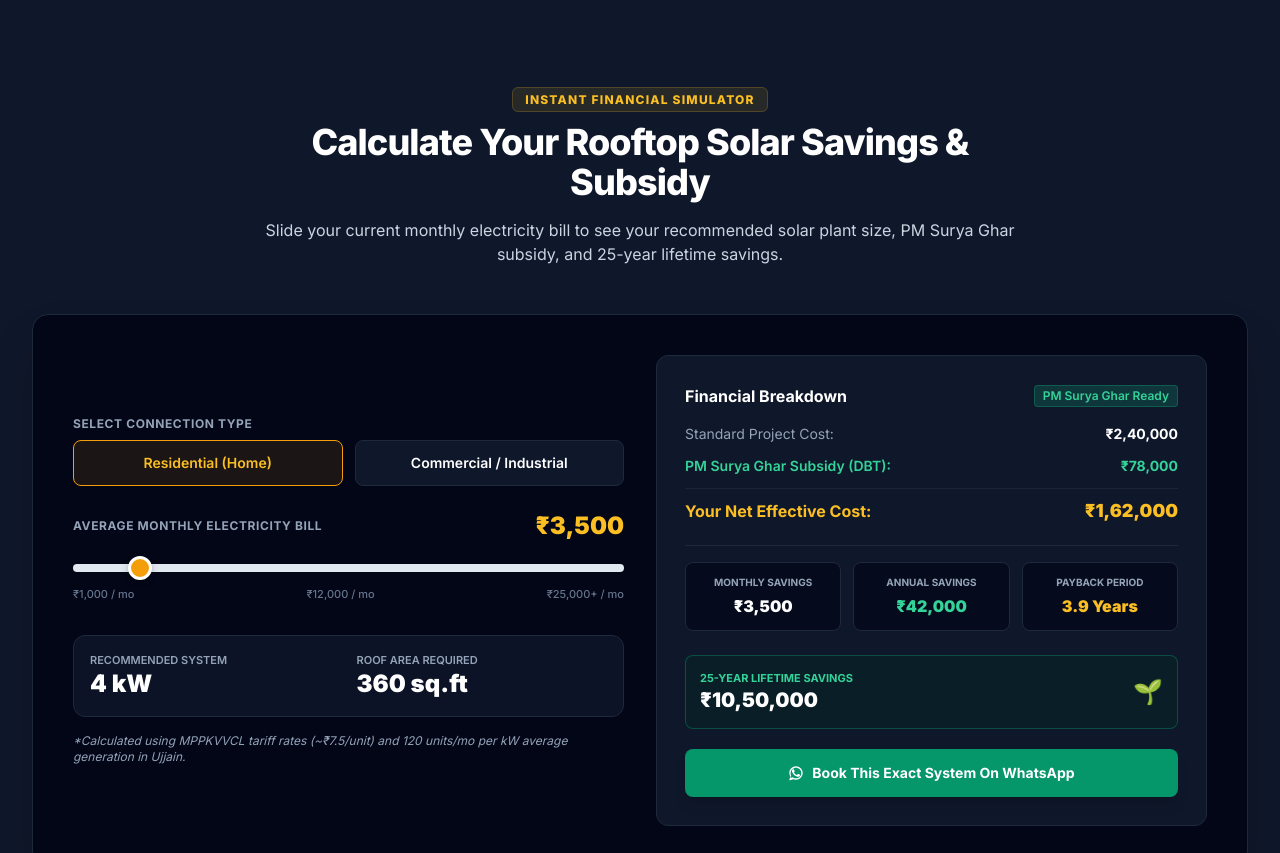
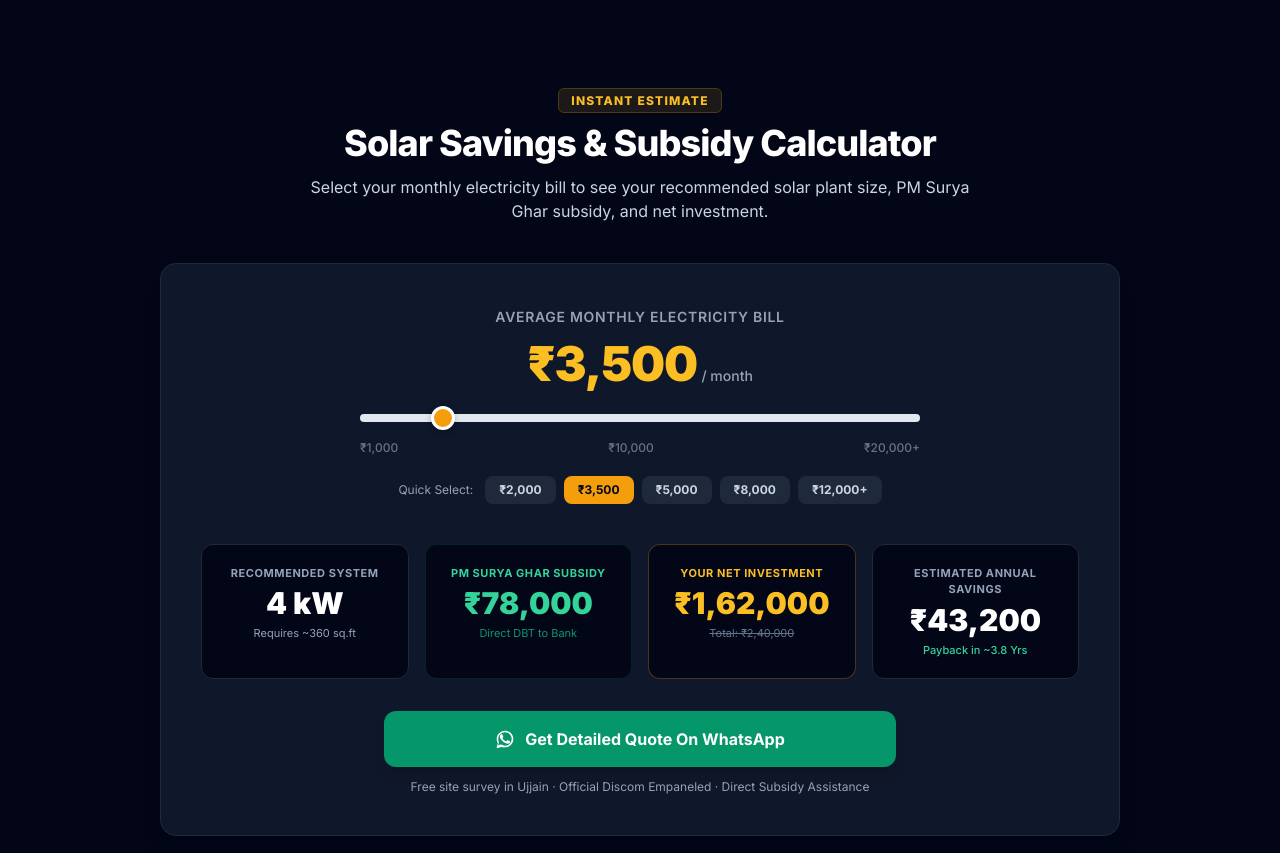
Before and after one commit to mayankuttm1-bit/innovative-energy-solutions, a plain HTML site: page index.html in a window 1280 px wide. Shown: the part 4100-4953 px from the top of the page. Drawn offline with nearby package versions, Linux system fonts and the light colour scheme.

Commit message:
Simplify solar calculator UI: clean card layout, 4 key metrics, and preset bill chips

```diff
--- a/assets/js/main.js
+++ b/assets/js/main.js
@@ -162,98 +162,99 @@ function initStatsCounters() {
 }
 
 /* --------------------------------------------------------------------------
-   6. SOLAR SAVINGS CALCULATOR (PM Surya Ghar Model)
+   6. SOLAR SAVINGS CALCULATOR (Simple & Clean PM Surya Ghar Model)
    -------------------------------------------------------------------------- */
 function initSolarCalculator() {
   const billSlider = document.getElementById('bill-slider');
   const billDisplay = document.getElementById('bill-display');
-  const typeRadios = document.querySelectorAll('input[name="customer-type"]');
+  const presetChips = document.querySelectorAll('.calc-preset-chip');
 
   const kwDisplay = document.getElementById('calc-kw');
   const costDisplay = document.getElementById('calc-cost');
   const subsidyDisplay = document.getElementById('calc-subsidy');
   const netCostDisplay = document.getElementById('calc-net-cost');
-  const monthlySavingsDisplay = document.getElementById('calc-monthly-savings');
   const annualSavingsDisplay = document.getElementById('calc-annual-savings');
-  const lifetimeSavingsDisplay = document.getElementById('calc-lifetime-savings');
   const paybackDisplay = document.getElementById('calc-payback');
   const roofAreaDisplay = document.getElementById('calc-roof');
   const whatsappCalcBtn = document.getElementById('calc-whatsapp-btn');
 
   if (!billSlider) return;
 
-  function updateCalculator() {
-    const monthlyBill = parseInt(billSlider.value, 10);
+  function updateCalculator(monthlyBill) {
+    if (typeof monthlyBill === 'undefined') {
+      monthlyBill = parseInt(billSlider.value, 10);
+    } else {
+      billSlider.value = monthlyBill;
+    }
+
     if (billDisplay) {
       billDisplay.textContent = '₹' + monthlyBill.toLocaleString('en-IN');
     }
 
-    let customerType = 'residential';
-    typeRadios.forEach(r => {
-      if (r.checked) customerType = r.value;
+    // Update active state of preset chips
+    presetChips.forEach(chip => {
+      const chipVal = parseInt(chip.getAttribute('data-bill'), 10);
+      if (chipVal === monthlyBill) {
+        chip.className = 'calc-preset-chip px-3.5 py-1.5 rounded-lg text-xs font-bold bg-amber-500 text-slate-950 transition-colors';
+      } else {
+        chip.className = 'calc-preset-chip px-3.5 py-1.5 rounded-lg text-xs font-bold bg-slate-800 text-slate-300 hover:bg-slate-700 hover:text-white transition-colors';
+      }
     });
 
-    // Calculations based on MPPKVVCL tariff (~₹7.5/unit)
+    // Calculations based on MPPKVVCL domestic tariff (~₹7.5/unit)
     // 1kW produces ~120 units/mo (~₹900 savings)
     let recommendedKw = Math.round(monthlyBill / 950);
     if (recommendedKw < 1) recommendedKw = 1;
     if (recommendedKw > 15) recommendedKw = 15;
 
-    // Estimated standard EPC project cost (₹60,000/kW benchmark)
+    // Standard benchmark EPC cost
     const baseCostPerKw = 60000;
     const totalCost = recommendedKw * baseCostPerKw;
 
-    // Subsidy calculation (PM Surya Ghar Muft Bijli Yojana)
+    // PM Surya Ghar Subsidy (DBT Direct To Bank)
     let subsidy = 0;
-    if (customerType === 'residential') {
-      if (recommendedKw === 1) {
-        subsidy = 30000;
-      } else if (recommendedKw === 2) {
-        subsidy = 60000;
-      } else {
-        subsidy = 78000; // Flat cap for 3kW and above
-      }
+    if (recommendedKw === 1) {
+      subsidy = 30000;
+    } else if (recommendedKw === 2) {
+      subsidy = 60000;
     } else {
-      // Commercial has 40% accelerated depreciation tax savings
-      subsidy = 0;
+      subsidy = 78000; // Flat cap for 3kW and above
     }
 
     const netCost = totalCost - subsidy;
-    const monthlySavings = Math.min(monthlyBill, recommendedKw * 950);
-    const annualSavings = monthlySavings * 12;
-    const lifetimeSavings = annualSavings * 25; // 25 years lifecycle
+    const annualSavings = recommendedKw * 120 * 12 * 7.5; // ~120 units/mo * 12 mos * 7.5/unit
     const paybackYears = (netCost / annualSavings).toFixed(1);
-    const roofArea = recommendedKw * 90; // ~90-100 sq.ft per kW
+    const roofArea = recommendedKw * 90; // ~90 sq.ft per kW
 
-    // Update DOM
+    // Update DOM elements cleanly
     if (kwDisplay) kwDisplay.textContent = recommendedKw + ' kW';
-    if (costDisplay) costDisplay.textContent = '₹' + totalCost.toLocaleString('en-IN');
-    if (subsidyDisplay) {
-      if (customerType === 'residential') {
-        subsidyDisplay.textContent = '₹' + subsidy.toLocaleString('en-IN');
-      } else {
-        subsidyDisplay.textContent = 'Tax Benefit (40% Dep.)';
-      }
-    }
+    if (costDisplay) costDisplay.textContent = 'Total: ₹' + totalCost.toLocaleString('en-IN');
+    if (subsidyDisplay) subsidyDisplay.textContent = '₹' + subsidy.toLocaleString('en-IN');
     if (netCostDisplay) netCostDisplay.textContent = '₹' + netCost.toLocaleString('en-IN');
-    if (monthlySavingsDisplay) monthlySavingsDisplay.textContent = '₹' + monthlySavings.toLocaleString('en-IN');
-    if (annualSavingsDisplay) annualSavingsDisplay.textContent = '₹' + annualSavings.toLocaleString('en-IN');
-    if (lifetimeSavingsDisplay) lifetimeSavingsDisplay.textContent = '₹' + lifetimeSavings.toLocaleString('en-IN');
-    if (paybackDisplay) paybackDisplay.textContent = paybackYears + ' Years';
-    if (roofAreaDisplay) roofAreaDisplay.textContent = roofArea + ' sq.ft';
+    if (annualSavingsDisplay) annualSavingsDisplay.textContent = '₹' + Math.round(annualSavings).toLocaleString('en-IN');
+    if (paybackDisplay) paybackDisplay.textContent = `Payback in ~${paybackYears} Yrs`;
+    if (roofAreaDisplay) roofAreaDisplay.textContent = `Requires ~${roofArea} sq.ft`;
 
-    // Update WhatsApp Button Link
+    // WhatsApp Message
     if (whatsappCalcBtn) {
-      const msg = `Hello Innovative Energy Solutions! I used your Solar Calculator for my monthly electricity bill of ₹${monthlyBill.toLocaleString('en-IN')}.\n\n*Recommended System:* ${recommendedKw} kW\n*Estimated Net Cost:* ₹${netCost.toLocaleString('en-IN')}\n*Govt Subsidy:* ₹${subsidy.toLocaleString('en-IN')}\n*Annual Savings:* ₹${annualSavings.toLocaleString('en-IN')}\n\nPlease arrange a free roof survey in Ujjain!`;
+      const msg = `Hello Innovative Energy Solutions! I used your Solar Calculator for my monthly bill of ₹${monthlyBill.toLocaleString('en-IN')}.\n\n*Recommended System:* ${recommendedKw} kW\n*PM Surya Ghar Subsidy:* ₹${subsidy.toLocaleString('en-IN')}\n*Net Cost:* ₹${netCost.toLocaleString('en-IN')}\n*Annual Savings:* ₹${Math.round(annualSavings).toLocaleString('en-IN')}/year\n\nPlease arrange a free roof survey in Ujjain!`;
       whatsappCalcBtn.href = `https://wa.me/917000787022?text=${encodeURIComponent(msg)}`;
     }
   }
 
-  billSlider.addEventListener('input', updateCalculator);
-  typeRadios.forEach(r => r.addEventListener('change', updateCalculator));
+  billSlider.addEventListener('input', function() {
+    updateCalculator(parseInt(this.value, 10));
+  });
+
+  presetChips.forEach(chip => {
+    chip.addEventListener('click', function() {
+      const val = parseInt(this.getAttribute('data-bill'), 10);
+      updateCalculator(val);
+    });
+  });
 
   // Initial run
-  updateCalculator();
+  updateCalculator(3500);
 }
 
 /* --------------------------------------------------------------------------
--- a/index.html
+++ b/index.html
@@ -624,137 +624,108 @@
     </div>
   </section>
 
-  <!-- 7. SOLAR SAVINGS CALCULATOR -->
-  <section id="calculator" class="py-16 md:py-24 bg-slate-900 text-white relative">
-    <div class="max-w-7xl mx-auto px-4 sm:px-6 lg:px-8">
+  <!-- 7. SOLAR SAVINGS CALCULATOR (SIMPLE & CLEAN) -->
+  <section id="calculator" class="py-16 md:py-24 bg-slate-950 text-white border-t border-slate-800">
+    <div class="max-w-5xl mx-auto px-4 sm:px-6 lg:px-8">
 
       <!-- Section Header -->
-      <div class="text-center max-w-3xl mx-auto mb-12 reveal-on-scroll">
+      <div class="text-center max-w-2xl mx-auto mb-10 reveal-on-scroll">
         <span class="text-xs font-extrabold uppercase tracking-widest text-amber-400 bg-amber-400/10 px-3 py-1 rounded-md border border-amber-400/20">
-          Instant Financial Simulator
+          Instant Estimate
         </span>
-        <h2 class="text-2xl sm:text-3xl md:text-4xl font-extrabold text-white tracking-tight mt-3 mb-4">
-          Calculate Your Rooftop Solar Savings & Subsidy
+        <h2 class="text-2xl sm:text-3xl md:text-4xl font-extrabold text-white tracking-tight mt-3 mb-3">
+          Solar Savings & Subsidy Calculator
         </h2>
-        <p class="text-base text-slate-300">
-          Slide your current monthly electricity bill to see your recommended solar plant size, PM Surya Ghar subsidy, and 25-year lifetime savings.
+        <p class="text-sm sm:text-base text-slate-300">
+          Select your monthly electricity bill to see your recommended solar plant size, PM Surya Ghar subsidy, and net investment.
         </p>
       </div>
 
-      <!-- Interactive Calculator Card -->
-      <div class="bg-slate-950 border border-slate-800 rounded-2xl p-6 sm:p-8 lg:p-10 shadow-2xl reveal-on-scroll">
-        <div class="grid grid-cols-1 lg:grid-cols-12 gap-8 items-center">
-
-          <!-- Controls Column (Left) -->
-          <div class="lg:col-span-6 flex flex-col justify-between">
-
-            <!-- Connection Type Toggle -->
-            <div class="mb-6">
-              <label class="block text-xs font-bold text-slate-400 uppercase tracking-wider mb-2">Select Connection Type</label>
-              <div class="grid grid-cols-2 gap-3">
-                <label class="flex items-center justify-center gap-2 p-3 rounded-lg border border-slate-800 bg-slate-900 text-xs sm:text-sm font-semibold cursor-pointer has-[:checked]:border-amber-500 has-[:checked]:bg-amber-500/10 has-[:checked]:text-amber-400 transition-all">
-                  <input type="radio" name="customer-type" value="residential" checked class="hidden">
-                  <span>Residential (Home)</span>
-                </label>
-                <label class="flex items-center justify-center gap-2 p-3 rounded-lg border border-slate-800 bg-slate-900 text-xs sm:text-sm font-semibold cursor-pointer has-[:checked]:border-amber-500 has-[:checked]:bg-amber-500/10 has-[:checked]:text-amber-400 transition-all">
-                  <input type="radio" name="customer-type" value="commercial" class="hidden">
-                  <span>Commercial / Industrial</span>
-                </label>
-              </div>
-            </div>
-
-            <!-- Monthly Bill Slider -->
-            <div class="mb-8">
-              <div class="flex items-center justify-between mb-2">
-                <label for="bill-slider" class="text-xs font-bold text-slate-400 uppercase tracking-wider">Average Monthly Electricity Bill</label>
-                <span id="bill-display" class="text-xl sm:text-2xl font-black text-amber-400">₹3,500</span>
-              </div>
-              <input id="bill-slider" type="range" min="1000" max="25000" step="500" value="3500" class="solar-slider w-full" aria-label="Monthly electricity bill slider">
-              <div class="flex justify-between text-[11px] text-slate-500 font-medium">
-                <span>₹1,000 / mo</span>
-                <span>₹12,000 / mo</span>
-                <span>₹25,000+ / mo</span>
-              </div>
-            </div>
-
-            <!-- Key Quick Specs -->
-            <div class="grid grid-cols-2 gap-4 p-4 rounded-xl bg-slate-900/80 border border-slate-800">
-              <div>
-                <p class="text-[11px] font-semibold text-slate-400 uppercase">Recommended System</p>
-                <p id="calc-kw" class="text-xl sm:text-2xl font-black text-white">4 kW</p>
-              </div>
-              <div>
-                <p class="text-[11px] font-semibold text-slate-400 uppercase">Roof Area Required</p>
-                <p id="calc-roof" class="text-xl sm:text-2xl font-black text-white">360 sq.ft</p>
-              </div>
-            </div>
-
-            <p class="text-xs text-slate-400 mt-4 italic">
-              *Calculated using MPPKVVCL tariff rates (~₹7.5/unit) and 120 units/mo per kW average generation in Ujjain.
-            </p>
-
-          </div>
-
-          <!-- Results Summary Column (Right) -->
-          <div class="lg:col-span-6 bg-slate-900 rounded-xl p-6 sm:p-7 border border-slate-800">
-            <h3 class="text-base font-bold text-white mb-4 flex items-center justify-between">
-              <span>Financial Breakdown</span>
-              <span class="text-xs font-semibold px-2 py-0.5 rounded bg-emerald-500/20 text-emerald-400 border border-emerald-500/30">PM Surya Ghar Ready</span>
-            </h3>
-
-            <div class="space-y-3 pb-5 border-b border-slate-800 text-sm">
-              <div class="flex justify-between items-center">
-                <span class="text-slate-400">Standard Project Cost:</span>
-                <span id="calc-cost" class="font-bold text-white">₹2,40,000</span>
-              </div>
-              <div class="flex justify-between items-center">
-                <span class="text-emerald-400 font-semibold">PM Surya Ghar Subsidy (DBT):</span>
-                <span id="calc-subsidy" class="font-bold text-emerald-400">-₹78,000</span>
-              </div>
-              <div class="flex justify-between items-center text-base pt-2 border-t border-slate-800/80">
-                <span class="font-bold text-amber-400">Your Net Effective Cost:</span>
-                <span id="calc-net-cost" class="font-black text-amber-400 text-lg">₹1,62,000</span>
-              </div>
-            </div>
-
-            <!-- Savings Metrics Grid -->
-            <div class="grid grid-cols-3 gap-3 py-4 text-center">
-              <div class="bg-slate-950/70 p-3 rounded-lg border border-slate-800">
-                <p class="text-[10px] uppercase font-bold text-slate-400">Monthly Savings</p>
-                <p id="calc-monthly-savings" class="text-sm sm:text-base font-black text-white mt-1">₹3,500</p>
-              </div>
-              <div class="bg-slate-950/70 p-3 rounded-lg border border-slate-800">
-                <p class="text-[10px] uppercase font-bold text-slate-400">Annual Savings</p>
-                <p id="calc-annual-savings" class="text-sm sm:text-base font-black text-emerald-400 mt-1">₹42,000</p>
-              </div>
-              <div class="bg-slate-950/70 p-3 rounded-lg border border-slate-800">
-                <p class="text-[10px] uppercase font-bold text-slate-400">Payback Period</p>
-                <p id="calc-payback" class="text-sm sm:text-base font-black text-amber-400 mt-1">3.8 Yrs</p>
-              </div>
-            </div>
-
-            <!-- 25 Years Lifetime ROI Callout -->
-            <div class="mt-2 p-3.5 rounded-lg bg-emerald-950/40 border border-emerald-500/30 flex items-center justify-between">
-              <div>
-                <p class="text-[11px] font-bold text-emerald-400 uppercase">25-Year Lifetime Savings</p>
-                <p id="calc-lifetime-savings" class="text-lg sm:text-xl font-black text-white">₹10,50,000</p>
-              </div>
-              <span class="text-2xl">🌱</span>
-            </div>
-
-            <!-- WhatsApp Direct Booking CTA -->
-            <a id="calc-whatsapp-btn" href="#" target="_blank" rel="noopener noreferrer" class="mt-5 w-full flex items-center justify-center gap-2 py-3.5 px-4 rounded-lg bg-emerald-600 text-white font-bold text-sm hover:bg-emerald-700 transition-all text-center shadow-lg">
-              <svg class="w-4 h-4" fill="currentColor" viewBox="0 0 24 24">
-                <path d="M17.472 14.382c-.301-.15-1.78-.878-2.056-.979-.276-.1-.477-.15-.678.15-.2.301-.778.979-.954 1.18-.175.2-.351.226-.652.075-.301-.151-1.27-.468-2.42-1.493-.895-.798-1.5-1.784-1.675-2.085-.176-.301-.019-.464.132-.614.136-.135.301-.351.452-.527.15-.176.2-.301.301-.502.1-.2.05-.376-.025-.526-.075-.151-.678-1.632-.93-2.235-.245-.589-.494-.509-.678-.518-.176-.008-.376-.01-.577-.01-.2 0-.527.075-.803.376s-1.054 1.029-1.054 2.509 1.079 2.909 1.23 3.109c.15.201 2.122 3.24 5.14 4.543.718.31 1.278.496 1.716.634.721.23 1.378.197 1.9.119.58-.088 1.78-.727 2.03-1.43.25-.704.25-1.307.176-1.43-.075-.123-.276-.2-.577-.35z"/>
-                <path d="M12 2C6.477 2 2 6.477 2 12c0 1.89.525 3.66 1.438 5.168L2.05 21.95a.8.8 0 00.999.999l4.782-1.388A9.957 9.957 0 0012 22c5.523 0 10-4.477 10-10S17.523 2 12 2zm0 18c-1.637 0-3.167-.492-4.45-1.336a.8.8 0 00-.547-.118l-3.328.966.966-3.328a.8.8 0 00-.118-.547A7.954 7.954 0 014 12c0-4.411 3.589-8 8-8s8 3.589 8 8-3.589 8-8 8z"/>
-              </svg>
-              Book This Exact System On WhatsApp
-            </a>
-
-          </div>
-
-        </div>
-      </div>
+      <!-- Clean Calculator Container -->
+      <div class="bg-slate-900 border border-slate-800 rounded-2xl p-6 sm:p-8 md:p-10 shadow-xl reveal-on-scroll">
+
+        <!-- Bill Selector Section -->
+        <div class="mb-10 text-center">
+          <label for="bill-slider" class="text-xs sm:text-sm font-semibold uppercase tracking-wider text-slate-400">
+            Average Monthly Electricity Bill
+          </label>
+          <div class="my-3">
+            <span id="bill-display" class="text-4xl sm:text-5xl font-black text-amber-400 tracking-tight">₹3,500</span>
+            <span class="text-slate-400 text-sm font-medium">/ month</span>
+          </div>
+
+          <!-- Slider -->
+          <div class="max-w-xl mx-auto px-2">
+            <input id="bill-slider" type="range" min="1000" max="20000" step="500" value="3500" class="solar-slider w-full cursor-pointer" aria-label="Monthly electricity bill slider">
+            <div class="flex justify-between text-xs text-slate-500 font-medium mt-1">
+              <span>₹1,000</span>
+              <span>₹10,000</span>
+              <span>₹20,000+</span>
+            </div>
+          </div>
+
+          <!-- Quick Preset Chips -->
+          <div class="flex flex-wrap items-center justify-center gap-2 mt-5">
+            <span class="text-xs text-slate-400 mr-1 hidden sm:inline">Quick Select:</span>
+            <button type="button" class="calc-preset-chip px-3.5 py-1.5 rounded-lg text-xs font-bold bg-slate-800 text-slate-300 hover:bg-slate-700 hover:text-white transition-colors" data-bill="2000">₹2,000</button>
+            <button type="button" class="calc-preset-chip px-3.5 py-1.5 rounded-lg text-xs font-bold bg-amber-500 text-slate-950 transition-colors" data-bill="3500">₹3,500</button>
+            <button type="button" class="calc-preset-chip px-3.5 py-1.5 rounded-lg text-xs font-bold bg-slate-800 text-slate-300 hover:bg-slate-700 hover:text-white transition-colors" data-bill="5000">₹5,000</button>
+            <button type="button" class="calc-preset-chip px-3.5 py-1.5 rounded-lg text-xs font-bold bg-slate-800 text-slate-300 hover:bg-slate-700 hover:text-white transition-colors" data-bill="8000">₹8,000</button>
+            <button type="button" class="calc-preset-chip px-3.5 py-1.5 rounded-lg text-xs font-bold bg-slate-800 text-slate-300 hover:bg-slate-700 hover:text-white transition-colors" data-bill="12000">₹12,000+</button>
+          </div>
+        </div>
+
+        <!-- 4 Key Result Cards (Clean Responsive Grid) -->
+        <div class="grid grid-cols-2 md:grid-cols-4 gap-3 sm:gap-4 mb-8">
+
+          <!-- Metric 1: System Size -->
+          <div class="bg-slate-950 p-4 sm:p-5 rounded-xl border border-slate-800 text-center">
+            <span class="text-[11px] uppercase tracking-wider text-slate-400 font-bold block mb-1">Recommended System</span>
+            <p id="calc-kw" class="text-2xl sm:text-3xl font-black text-white">4 kW</p>
+            <span id="calc-roof" class="text-[11px] text-slate-400 mt-1 block">Requires ~360 sq.ft</span>
+          </div>
+
+          <!-- Metric 2: Subsidy -->
+          <div class="bg-slate-950 p-4 sm:p-5 rounded-xl border border-emerald-900/40 text-center">
+            <span class="text-[11px] uppercase tracking-wider text-emerald-400 font-bold block mb-1">PM Surya Ghar Subsidy</span>
+            <p id="calc-subsidy" class="text-2xl sm:text-3xl font-black text-emerald-400">₹78,000</p>
+            <span class="text-[11px] text-emerald-500/80 mt-1 block">Direct DBT to Bank</span>
+          </div>
+
+          <!-- Metric 3: Net Effective Cost -->
+          <div class="bg-slate-950 p-4 sm:p-5 rounded-xl border border-amber-500/30 text-center">
+            <span class="text-[11px] uppercase tracking-wider text-amber-400 font-bold block mb-1">Your Net Investment</span>
+            <p id="calc-net-cost" class="text-2xl sm:text-3xl font-black text-amber-400">₹1,62,000</p>
+            <span id="calc-cost" class="text-[11px] text-slate-500 line-through mt-1 block">Total: ₹2,40,000</span>
+          </div>
+
+          <!-- Metric 4: Annual Savings -->
+          <div class="bg-slate-950 p-4 sm:p-5 rounded-xl border border-slate-800 text-center">
+            <span class="text-[11px] uppercase tracking-wider text-slate-400 font-bold block mb-1">Estimated Annual Savings</span>
+            <p id="calc-annual-savings" class="text-2xl sm:text-3xl font-black text-white">₹42,000</p>
+            <span id="calc-payback" class="text-[11px] text-emerald-400 font-medium mt-1 block">Payback in ~3.8 Yrs</span>
+          </div>
+
+        </div>
+
+        <!-- Single Clear CTA Button -->
+        <div class="max-w-lg mx-auto text-center">
+          <a id="calc-whatsapp-btn" href="#" target="_blank" rel="noopener noreferrer" class="inline-flex items-center justify-center gap-2.5 w-full py-4 px-6 rounded-xl bg-emerald-600 text-white font-bold text-sm sm:text-base hover:bg-emerald-700 transition-all shadow-lg hover:shadow-emerald-900/30">
+            <svg class="w-5 h-5 flex-shrink-0" fill="currentColor" viewBox="0 0 24 24">
+              <path d="M17.472 14.382c-.301-.15-1.78-.878-2.056-.979-.276-.1-.477-.15-.678.15-.2.301-.778.979-.954 1.18-.175.2-.351.226-.652.075-.301-.151-1.27-.468-2.42-1.493-.895-.798-1.5-1.784-1.675-2.085-.176-.301-.019-.464.132-.614.136-.135.301-.351.452-.527.15-.176.2-.301.301-.502.1-.2.05-.376-.025-.526-.075-.151-.678-1.632-.93-2.235-.245-.589-.494-.509-.678-.518-.176-.008-.376-.01-.577-.01-.2 0-.527.075-.803.376s-1.054 1.029-1.054 2.509 1.079 2.909 1.23 3.109c.15.201 2.122 3.24 5.14 4.543.718.31 1.278.496 1.716.634.721.23 1.378.197 1.9.119.58-.088 1.78-.727 2.03-1.43.25-.704.25-1.307.176-1.43-.075-.123-.276-.2-.577-.35z"/>
+              <path d="M12 2C6.477 2 2 6.477 2 12c0 1.89.525 3.66 1.438 5.168L2.05 21.95a.8.8 0 00.999.999l4.782-1.388A9.957 9.957 0 0012 22c5.523 0 10-4.477 10-10S17.523 2 12 2zm0 18c-1.637 0-3.167-.492-4.45-1.336a.8.8 0 00-.547-.118l-3.328.966.966-3.328a.8.8 0 00-.118-.547A7.954 7.954 0 014 12c0-4.411 3.589-8 8-8s8 3.589 8 8-3.589 8-8 8z"/>
+            </svg>
+            <span>Get Detailed Quote On WhatsApp</span>
+          </a>
+          <p class="text-xs text-slate-400 mt-3">
+            Free site survey in Ujjain · Official Discom Empaneled · Direct Subsidy Assistance
+          </p>
+        </div>
+
+      </div>
+
+    </div>
+  </section>
 
     </div>
   </section>
```
